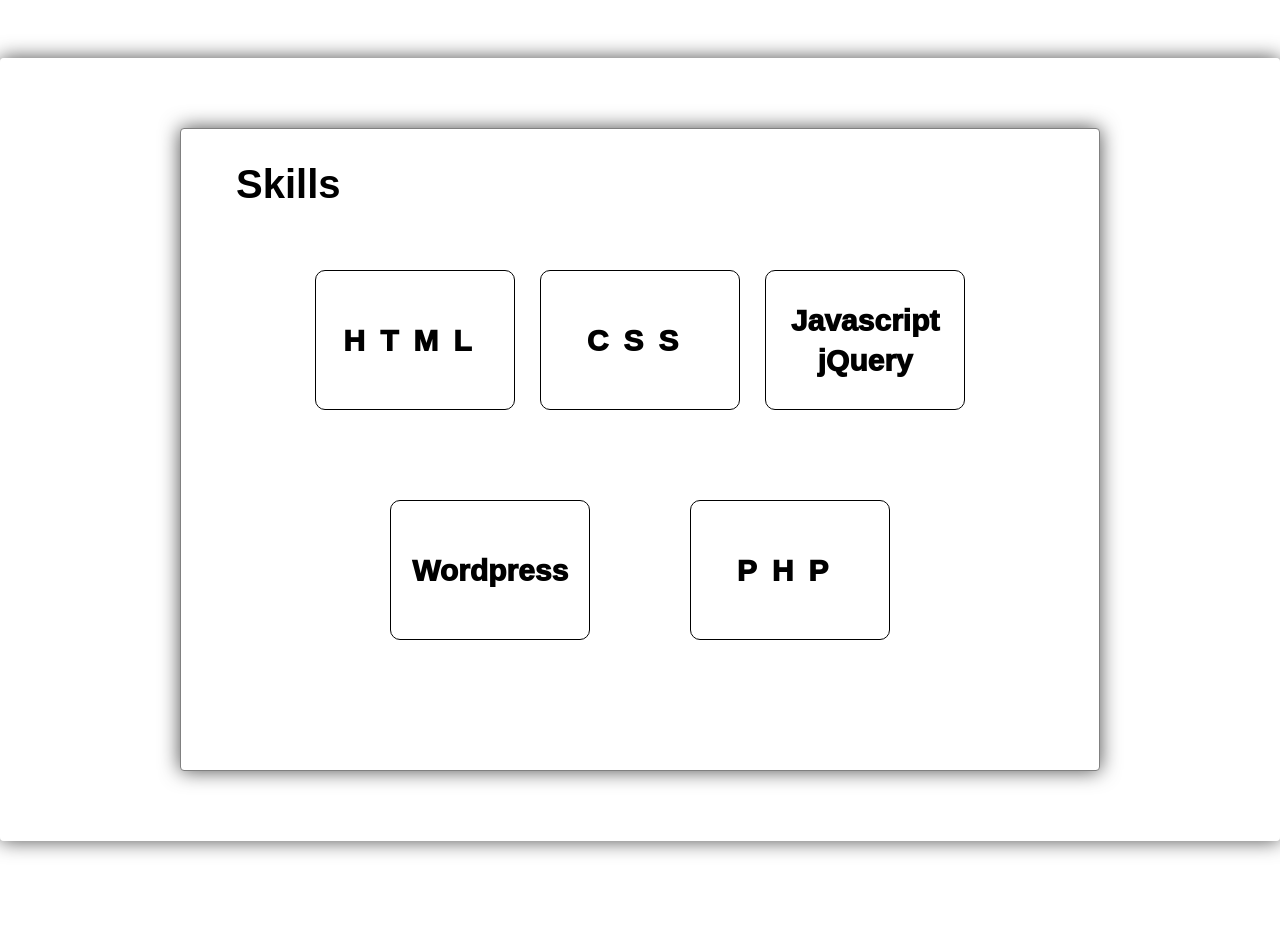
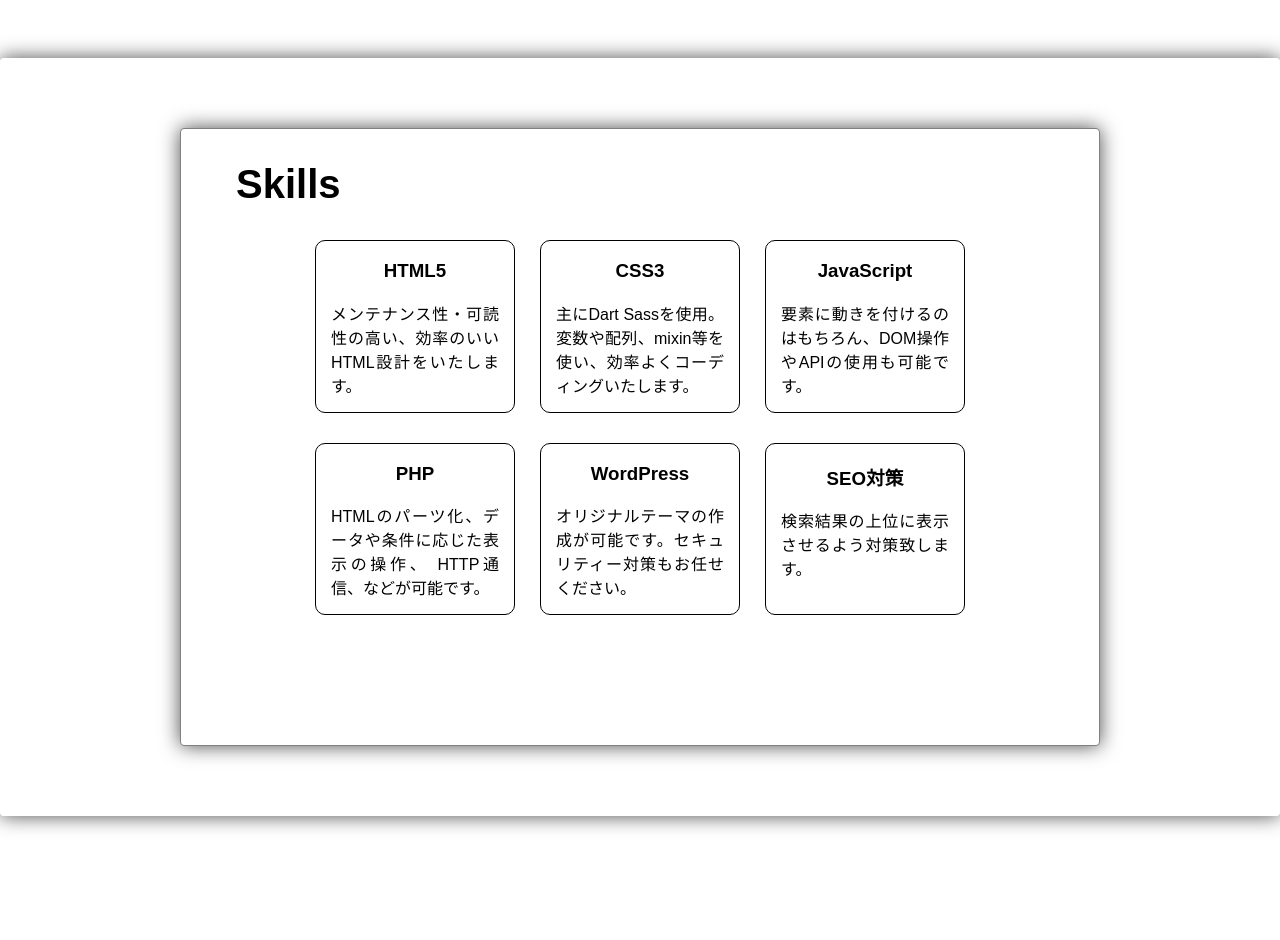
Before and after one commit to ju-au/portfolio-old-wp, a WordPress theme: template index.php in a window 1280 px wide. Shown: the part 5285-6225 px from the top of the page. Run offline with PHP 8.4 and a stand-in for WordPress, Linux system fonts and the light colour scheme; the site name, menu and one post (Sample post) are stand-ins, and other content is empty; some libraries are stand-ins or nearby versions.

Commit message:
skill 変更

```diff
--- a/index.php
+++ b/index.php
@@ -187,20 +187,28 @@
       <h2>Skills</h2>
       <div class="skills-contents">
         <div class="skills-item">
-          <p class="lang" id="html">HTML</p>
+          <h3 class="skill-title">HTML5</h3>
+          <p class="skill-desc">メンテナンス性・可読性の高い、効率のいいHTML設計をいたします。</p>
         </div>
         <div class="skills-item">
-          <p class="lang" id="css">CSS</p>
+          <h3 class="skill-title">CSS3</h3>
+          <p class="skill-desc">主にDart Sassを使用。変数や配列、mixin等を使い、効率よくコーディングいたします。</p>
         </div>
         <div class="skills-item">
-          <p class="lang" id="js">Javascript<br>jQuery</p>
-          <!-- <p class="lang" id="jquery">jQuery</p> -->
+          <h3 class="skill-title">JavaScript</h3>
+          <p class="skill-desc">要素に動きを付けるのはもちろん、DOM操作やAPIの使用も可能です。</p>
         </div>
         <div class="skills-item">
-          <p class="lang" id="wp">Wordpress</p>
+          <h3 class="skill-title">PHP</h3>
+          <p class="skill-desc">HTMLのパーツ化、データや条件に応じた表示の操作、 HTTP通信、などが可能です。</p>
         </div>
         <div class="skills-item">
-          <p class="lang" id="php">PHP</p>
+          <h3 class="skill-title">WordPress</h3>
+          <p class="skill-desc">オリジナルテーマの作成が可能です。セキュリティー対策もお任せください。</p>
+        </div>
+        <div class="skills-item">
+          <h3 class="skill-title">SEO対策</h3>
+          <p class="skill-desc">検索結果の上位に表示させるよう対策致します。</p>
         </div>
       </div>
     </div>
--- a/style.css
+++ b/style.css
@@ -1006,34 +1006,7 @@ header #headerContainer nav ul li {
   flex-wrap: wrap;
   align-content: space-between;
   justify-content: space-evenly;
-  margin: 0 auto;
-  margin-bottom: -30px;
-}
-
-#skills .skills-contents .skills-item {
-  margin-top: 30px;
-  width: 200px;
-  height: 140px;
-  border: 1px solid black;
-  border-radius: 10px;
-  text-align: center;
-  margin-bottom: 60px;
-}
-
-#skills .skills-contents .skills-item .lang {
-  font-weight: 1000;
-  line-height: 80px;
-  font-size: 30px;
-}
-
-#skills .skills-contents .skills-item #html,
-#skills .skills-contents .skills-item #css,
-#skills .skills-contents .skills-item #php {
-  letter-spacing: 15px;
-}
-
-#skills .skills-contents .skills-item #js {
-  line-height: 40px;
+  margin: 30px auto 0;
 }
 
 @media screen and (max-width: 900px) {
@@ -1043,10 +1016,24 @@ header #headerContainer nav ul li {
   }
 }
 
+#skills .skills-item {
+  width: 200px;
+  border: 1px solid black;
+  border-radius: 10px;
+  text-align: center;
+  margin-bottom: 30px;
+}
+
 @media screen and (max-width: 560px) {
-  #skills .skills-contents .skills-item {
+  #skills .skills-item {
     margin-bottom: 30px;
   }
+}
+
+#skills .skill-desc {
+  margin: 0;
+  padding: 0 15px 15px;
+  text-align: justify;
 }
 
 #contact .wrapper {
```
Also changed, not shown: scss/_skill.scss (+15 -32 lines), scss/_works.scss (+0 -83 lines), 1 other file.
